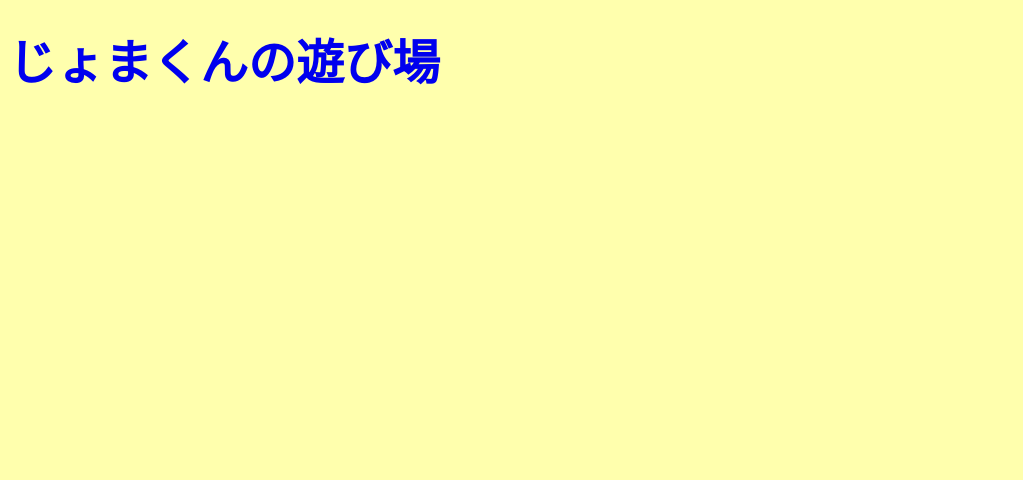
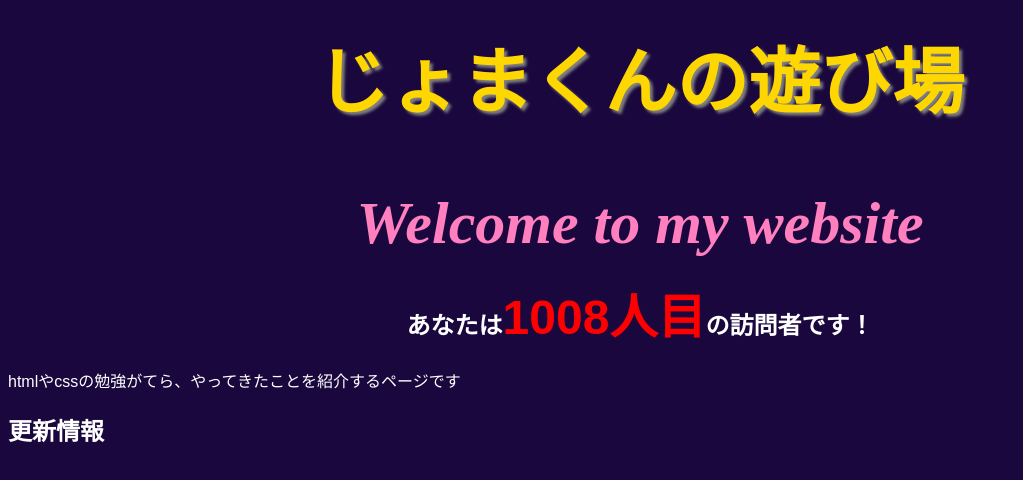
Before and after one commit to Joma-kun/Joma-kun.github.io, a plain HTML site: page main.html in a window 1280 px wide. Shown: the whole page, without its empty margins (0-1023 px from the left). Drawn offline with Linux system fonts and the light colour scheme.

Commit message:
main half

```diff
--- a/main.css
+++ b/main.css
@@ -1,8 +1,35 @@
 body{
-    background-color: #ffffad;
+    background-color: #1a073e;
+    font-family: sans-serif;
+    color: white;
 }
+
 .title{
+    text-align: center;
     margin: 0px;
     padding-top: 16px;
+    font-size: 72px;
+}
+
+.main-title{
+    text-shadow: 3px 3px 3px gray;
+}
+
+.welcome{
+    font-size: 60px;
+    margin-top: 60px;
+    margin-bottom: 12px;
+    text-align: center;
+    font-style: italic;
+    font-family: Monotype Corsiva;
+    color: #ff7fbf;
+}
+
+.you{
+    text-align: center;
+}
+
+.cnt{
     font-size: 48px;
+    color: red;
 }
--- a/main.html
+++ b/main.html
@@ -7,19 +7,27 @@
         <link rel="stylesheet" href="main.css">
     </head>
 
-    <!--恥ずかしいので見ないでください；；-->
+    <!--请不要看，因为它很尴尬!!!-->
 
     <body>
         <div class="all">
             <header>
                 <div class="head">
                     <h1 class="title">
-                        <a class="temp" href="main.html" target="right" style="text-decoration: none;">じょまくんの遊び場</a>
+                        <a class="main-title" href="main.html" target="right" style="text-decoration: none; color: #ffd700;">じょまくんの遊び場</a>
                     </h1>
                 </div>
             </header>
 
+            <main>
+                <h2 class="welcome">Welcome to my website</h2>
+                <h2 class="you">あなたは<span class="cnt">1008人目</span>の訪問者です！</h2>
+                <p>htmlやcssの勉強がてら、やってきたことを紹介するページです</p>
 
+                <div class="update">
+                    <h2>更新情報</h2>
+                </div>
+            </main>
         </div>
     </body>
 </html>
```
Also changed, not shown: index.html (+3 -0 lines), menu.html (+4 -4 lines).
